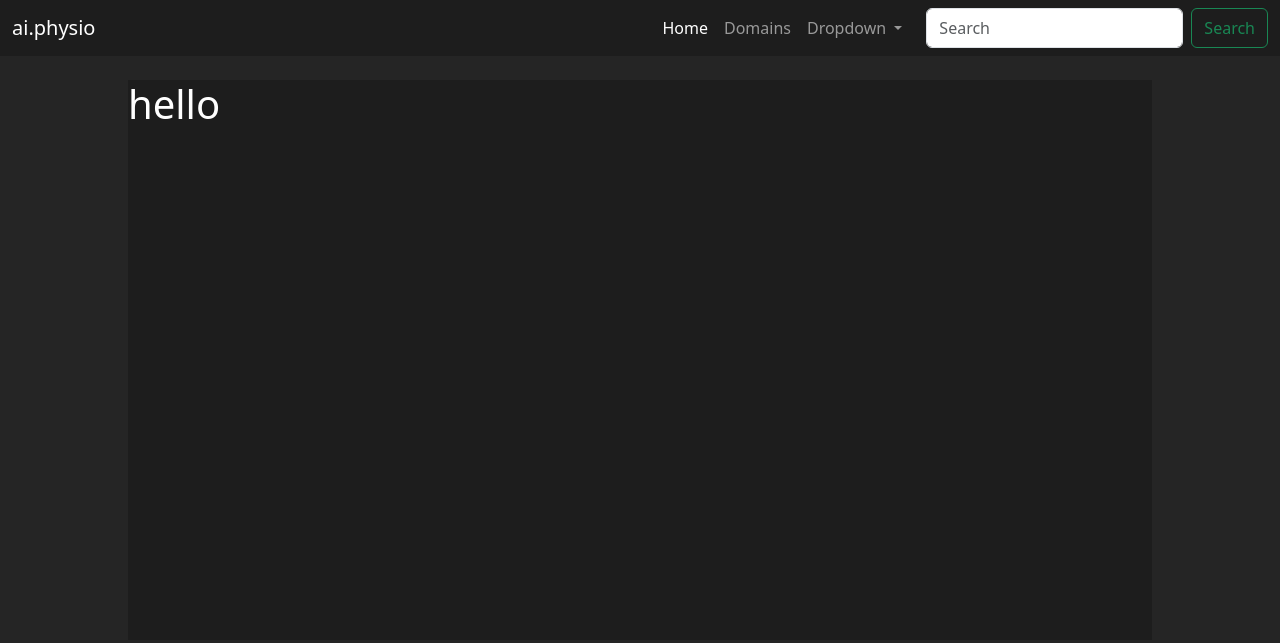
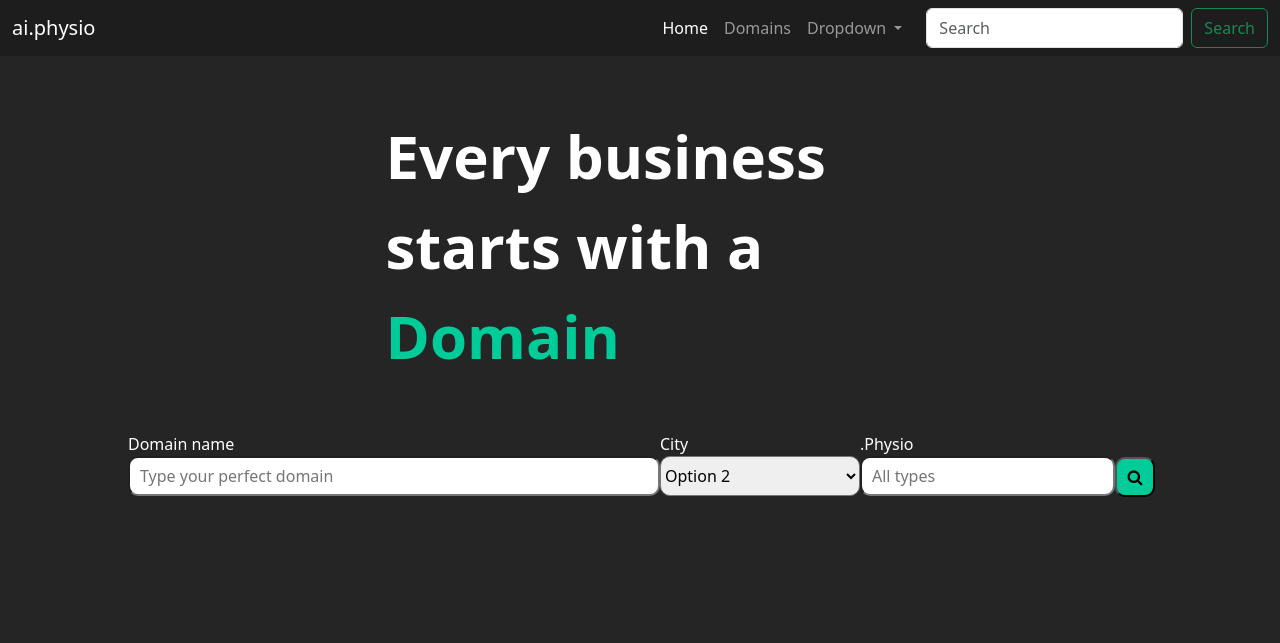
Before and after one commit to manish2428/physio_tech, a plain HTML site: page index.html in a window 1280 px wide. Drawn offline with nearby package versions, Linux system fonts and the light colour scheme.

Commit message:
dashboard/feature:dashboard created with all the functionality

```diff
--- a/assets/style.css
+++ b/assets/style.css
@@ -20,10 +20,67 @@ body {
 .wrap-inner {
     min-height: 70vh;
     width: 80%;
-    background-color: #1d1d1d;
-
+    background-color: #252525;
+    /* #1d1d1d */
 }
 
 .bg-nav-dark {
     background-color: #1d1d1d !important;
 }
+
+.txt_container{
+width:50%;
+height:50%;
+
+}
+
+.text_size{
+font-size:60px;
+}
+
+.parent_txt_container{
+    display:flex;
+    justify-content: center;
+    align-items: center;
+    flex-wrap: wrap;
+    flex-direction: column;
+    margin-top: 3%;
+}
+
+.domain_txt{
+    color:#00cc99
+}
+.input_container{
+    display: flex;
+    flex-direction: row;
+    margin-top: 5%;
+
+}
+.domain_container{
+    display: flex;
+    flex-direction: column;
+}
+.custom-select{
+    width:200px;
+    height:40px;
+    border-radius: 10px;
+}
+
+.search_btn{
+    width:40px;
+    height:40px;
+    /* padding: 8px;
+    background-color: #dee4dc;
+    border: none; */
+    cursor: pointer;
+    border-radius: 10px;
+    background-color:#00cc99 ;
+    margin-top: 10px;
+
+  }
+
+/* .domain_container-cnt{
+    display: flex;
+    flex-direction: row;
+    justify-content: center;
+}   */
--- a/index.html
+++ b/index.html
@@ -1,51 +1,111 @@
 <!DOCTYPE html>
 <html lang="en">
   <head>
-    <meta charset="UTF-8">
-    <meta http-equiv="X-UA-Compatible" content="IE=edge">
-    <meta name="viewport" content="width=device-width, initial-scale=1.0">
+    <meta charset="UTF-8" />
+    <meta http-equiv="X-UA-Compatible" content="IE=edge" />
+    <meta name="viewport" content="width=device-width, initial-scale=1.0" />
     <title>Domain - Get your own domain</title>
-    <link rel="stylesheet" href="assets/style.css">
-    <link href="https://cdn.jsdelivr.net/npm/bootstrap@5.3.0-alpha3/dist/css/bootstrap.min.css" rel="stylesheet" integrity="sha384-KK94CHFLLe+nY2dmCWGMq91rCGa5gtU4mk92HdvYe+M/SXH301p5ILy+dN9+nJOZ" crossorigin="anonymous">
-    <script src="https://cdn.jsdelivr.net/npm/bootstrap@5.3.0-alpha3/dist/js/bootstrap.bundle.min.js" integrity="sha384-ENjdO4Dr2bkBIFxQpeoTz1HIcje39Wm4jDKdf19U8gI4ddQ3GYNS7NTKfAdVQSZe" crossorigin="anonymous"></script>
+    <link rel="stylesheet" href="assets/style.css" />
+    <link rel="stylesheet" href="https://cdnjs.cloudflare.com/ajax/libs/font-awesome/4.7.0/css/font-awesome.min.css">
 
+    <link
+      href="https://cdn.jsdelivr.net/npm/bootstrap@5.3.0-alpha3/dist/css/bootstrap.min.css"
+      rel="stylesheet"
+      integrity="sha384-KK94CHFLLe+nY2dmCWGMq91rCGa5gtU4mk92HdvYe+M/SXH301p5ILy+dN9+nJOZ"
+      crossorigin="anonymous"
+    />
+    <script
+      src="https://cdn.jsdelivr.net/npm/bootstrap@5.3.0-alpha3/dist/js/bootstrap.bundle.min.js"
+      integrity="sha384-ENjdO4Dr2bkBIFxQpeoTz1HIcje39Wm4jDKdf19U8gI4ddQ3GYNS7NTKfAdVQSZe"
+      crossorigin="anonymous"
+    ></script>
   </head>
   <body>
     <!-- navbar -->
-<nav class="navbar navbar-expand-lg navbar-dark bg-nav-dark mb-4 fixed-top" id="navbar">
+    <nav
+      class="navbar navbar-expand-lg navbar-dark bg-nav-dark mb-4 fixed-top"
+      id="navbar"
+    >
       <div class="container-fluid">
         <a class="navbar-brand" href="index.html">ai.physio</a>
-            <button class="navbar-toggler" type="button" data-bs-toggle="offcanvas" data-bs-target="#offcanvasNavbarExample-expand-lg" aria-controls="offcanvasNavbarExample-expand-lg">
-                <span class="navbar-toggler-icon" data-bs-target="#offcanvasNavbarExample-expand-lg"></span>
+        <button
+          class="navbar-toggler"
+          type="button"
+          data-bs-toggle="offcanvas"
+          data-bs-target="#offcanvasNavbarExample-expand-lg"
+          aria-controls="offcanvasNavbarExample-expand-lg"
+        >
+          <span
+            class="navbar-toggler-icon"
+            data-bs-target="#offcanvasNavbarExample-expand-lg"
+          ></span>
         </button>
-        <div class="offcanvas offcanvas-end bg-dark" data-bs-hideresize="true" tabindex="-1" id="offcanvasNavbarExample-expand-lg" aria-labelledby="offcanvasNavbarExample-expand-lg">
+        <div
+          class="offcanvas offcanvas-end bg-dark"
+          data-bs-hideresize="true"
+          tabindex="-1"
+          id="offcanvasNavbarExample-expand-lg"
+          aria-labelledby="offcanvasNavbarExample-expand-lg"
+        >
           <div class="offcanvas-header">
-                <h5 class="offcanvas-title" id="offcanvasLabel" style="color:white;">ai.physio</h5>
-                <button type="button" class="btn-close btn-close-white text-reset" data-bs-dismiss="offcanvas" aria-label="Close"></button>
+            <h5
+              class="offcanvas-title"
+              id="offcanvasLabel"
+              style="color: white"
+            >
+              ai.physio
+            </h5>
+            <button
+              type="button"
+              class="btn-close btn-close-white text-reset"
+              data-bs-dismiss="offcanvas"
+              aria-label="Close"
+            ></button>
           </div>
           <div class="offcanvas-body bg-nav-dark">
             <ul class="navbar-nav justify-content-end flex-grow-1 pe-3">
               <li class="nav-item">
-                        <a class="nav-link active" aria-current="page" href="index.html">Home</a>
+                <a class="nav-link active" aria-current="page" href="index.html"
+                  >Home</a
+                >
               </li>
               <li class="nav-item">
                 <a class="nav-link" href="domain.html">Domains</a>
               </li>
               <li class="nav-item dropdown">
-                        <a class="nav-link dropdown-toggle" href="#" id="navbarDropdown" role="button" data-bs-toggle="dropdown" aria-expanded="false">
+                <a
+                  class="nav-link dropdown-toggle"
+                  href="#"
+                  id="navbarDropdown"
+                  role="button"
+                  data-bs-toggle="dropdown"
+                  aria-expanded="false"
+                >
                   Dropdown
                 </a>
-                        <ul class="dropdown-menu dropdown-menu-dark" aria-labelledby="navbarDropdown">
+                <ul
+                  class="dropdown-menu dropdown-menu-dark"
+                  aria-labelledby="navbarDropdown"
+                >
                   <li><a class="dropdown-item" href="#">about</a></li>
                   <li><a class="dropdown-item" href="#">Another action</a></li>
-                            <li><hr class="dropdown-divider"></li>
-                            <li><a class="dropdown-item" href="#">Something else here</a></li>
+                  <li><hr class="dropdown-divider" /></li>
+                  <li>
+                    <a class="dropdown-item" href="#">Something else here</a>
+                  </li>
                 </ul>
               </li>
             </ul>
             <form class="d-flex">
-                    <input class="form-control me-2" type="search" placeholder="Search" aria-label="Search">
-                    <button class="btn btn-outline-success" type="submit">Search</button>
+              <input
+                class="form-control me-2"
+                type="search"
+                placeholder="Search"
+                aria-label="Search"
+              />
+              <button class="btn btn-outline-success" type="submit">
+                Search
+              </button>
             </form>
           </div>
         </div>
@@ -54,14 +114,59 @@
     <!-- ending navbar  -->
 
     <section class="wrap-in">
+      <div class="wrap-inner">
+        <div class="parent_txt_container">
+          <div class="txt_container">
+            <b class="text_size">Every business </b
+            ><b class="text_size"
+              >starts with a <b class="domain_txt">Domain</b></b
+            >
+          </div>
+          <div class="input_container">
+            <div class="domain_container">
+              <div>Domain name</div>
+              <div>
+                <input
+                  type="text"
+                  placeholder="Type your perfect domain"
+                  size="50"
+                  style="height: 40px; border-radius: 10px; padding: 10px"
+                />
+              </div>
+            </div>
+            <div class="domain_container">
+              <div>City</div>
+              <div>
+                <select class="custom-select">
+                  <option value="option1">Option 1</option>
+                  <option value="option2" selected>Option 2</option>
+                  <option value="option3">Option 3</option>
+                </select>
+              </div>
+            </div>
+            <div class="domain_container">
+              <div>.Physio</div>
+              <div>
+                <input
+                  type="text"
+                  placeholder="All types"
+                  size="20"
+                  style="height: 40px; border-radius: 10px; padding: 10px"
+                />
+              </div>
+            </div>
 
-    <div class="wrap-inner">
-        <h1>hello
-        </h1>
+            <div class="domain_container-cnt">
+
+                <div style="justify-content: center;margin-top: 15px;">
+                    <button class="search_btn"><i class="fa fa-search"></i></button>
+                </div>
+              </div>
+
+
+          </div>
+        </div>
       </div>
     </section>
-
-
-
   </body>
 </html>
```
Lines whose indentation alone changed are shown as unchanged.
